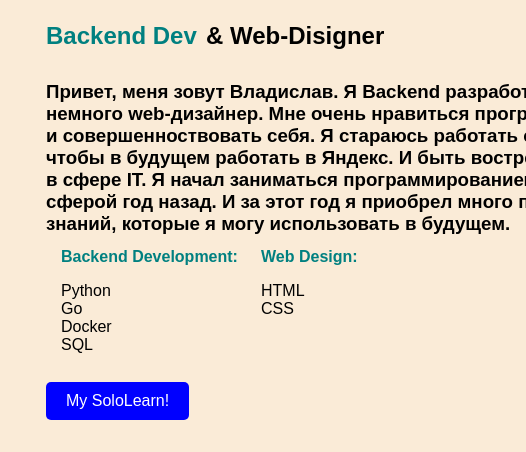
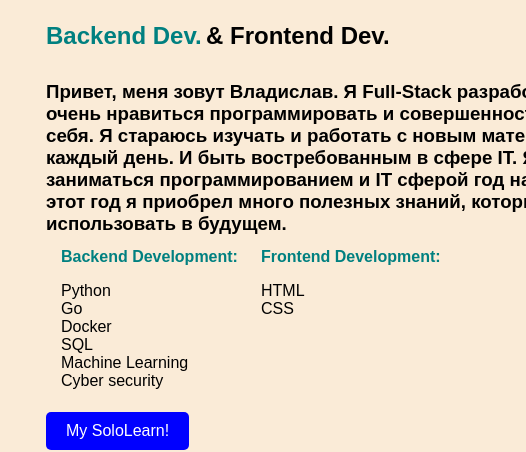
Before and after one commit to VladislavSCV/Portfolio_HomeWork, a plain HTML site: page index.html in a window 1280 px wide. Shown: the part 218-670 px from the top of the page, 754-1280 px from the left. Drawn offline with Linux system fonts and the light colour scheme.

Commit message:
Update index.html

```diff
--- a/index.html
+++ b/index.html
@@ -35,8 +35,8 @@
     width: 600px;
     position: absolute;
     left: 800px;
-    top: 280px;">Привет, меня зовут Владислав. Я Backend разработчик и немного web-дизайнер. Мне очень нравиться программировать и совершенноствовать себя.
-Я стараюсь работать сейчас, чтобы в будущем работать в Яндекс. И быть востребованным в сфере IT. Я начал заниматься программированием и IT сферой год назад. И за этот год я приобрел много полезных знаний, которые я могу использовать в будущем. </h3>
+    top: 280px;">Привет, меня зовут Владислав. Я Full-Stack разработчик. Мне очень нравиться программировать и совершенноствовать себя.
+Я стараюсь изучать и работать с новым материалом каждый день. И быть востребованным в сфере IT. Я начал заниматься программированием и IT сферой год назад. И за этот год я приобрел много полезных знаний, которые я могу использовать в будущем.</h3>
 
 
 <div style="
@@ -49,13 +49,15 @@
         <li>Go</li>
         <li>Docker</li>
         <li>SQL</li>
+        <li>Machine Learning</li>
+        <li>Cyber security</li>
     </ul>
 </div>
 <div style="
     position: absolute;
     left: 1015px;
     top: 445px;">
-    <h4 style="color: teal; margin-bottom: 10px;">Web Design:</h4>
+    <h4 style="color: teal; margin-bottom: 10px;">Frontend Development:</h4>
     <ul style="list-style: none; padding-left: 0;">
         <li>HTML</li>
         <li>CSS</li>
@@ -66,16 +68,16 @@
     left: 800px;
     top: 220px;
     color:teal;
-">Backend Dev</h2><h2 style="
+">Backend Dev.</h2><h2 style="
     position: absolute;
     left: 960px;
     top: 220px;
-"> & Web-Disigner</h2>
+"> & Frontend Dev.</h2>
 
 <a href="https://www.sololearn.com/profile/19750677"><button class="blue-button" style="
     position: absolute;
     left: 800px;
-    top: 600px;
+    top: 630px;
 ">My SoloLearn!</button></a>
 </body>
 </html>
```
